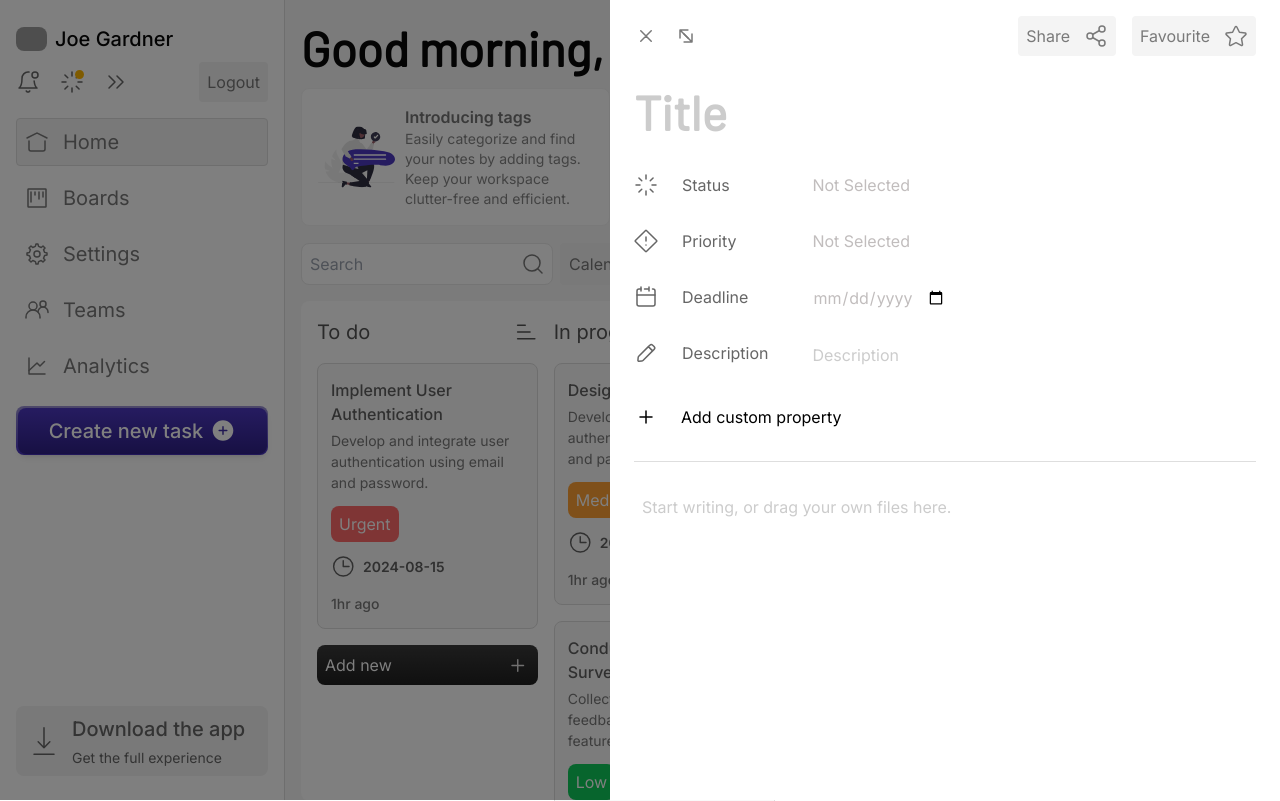
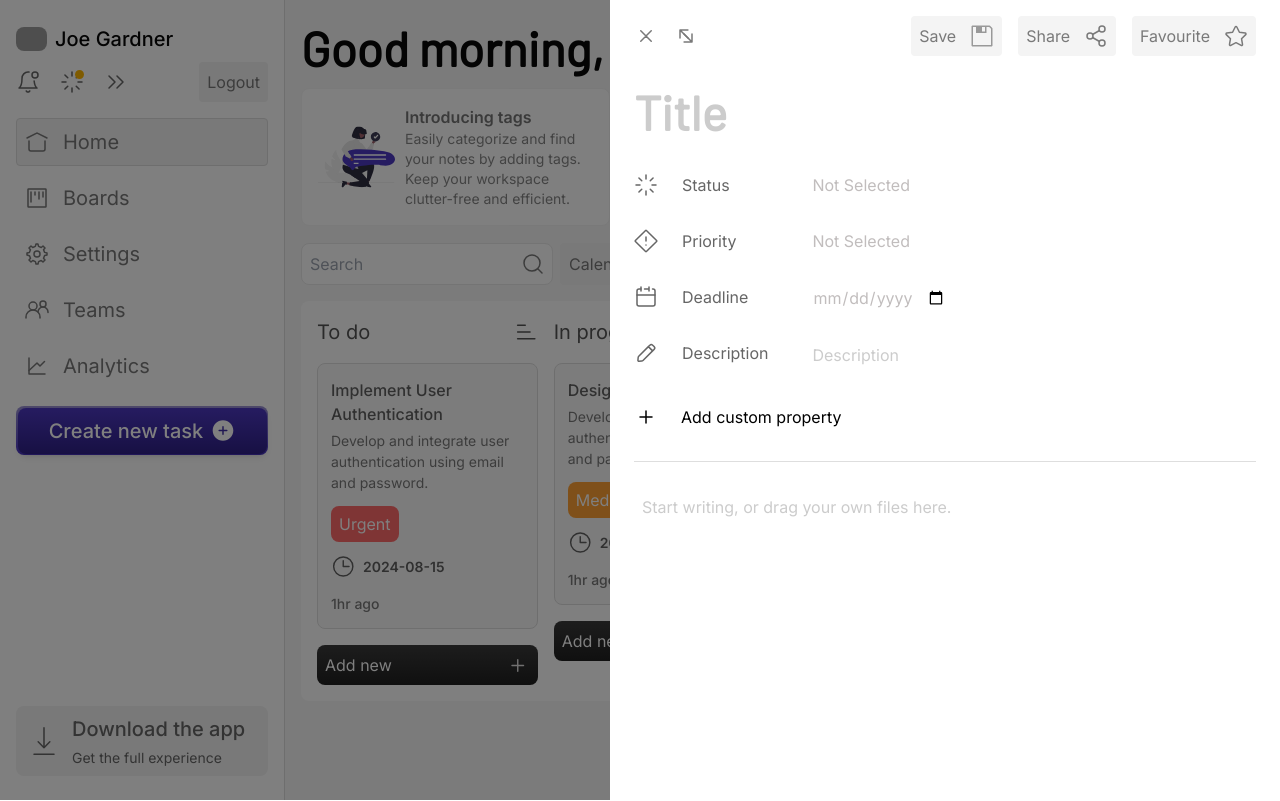
Before and after one commit to druvkotwani/Workflo, a Next.js app: page /dashboard in a window 1280 px wide. Both pictures are taken after a click on the element "Create new task". Built offline with nearby package versions, Linux system fonts and the light colour scheme; grey boxes are pictures that could not be loaded.

Commit message:
feat: Add a new task / update the tasks + save a task button added

```diff
--- a/src/app/components/List.tsx
+++ b/src/app/components/List.tsx
@@ -13,6 +13,7 @@ export interface ListProps {
   index?: number;
   draggableProps?: any;
   dragHandleProps?: any;
+  onClick?: () => void;
 }
 
 function checkPriority(priority: string) {
@@ -47,11 +48,13 @@ const List: React.FC<ListProps> = ({
   index,
   draggableProps,
   dragHandleProps,
+  onClick = () => {},
 }) => {
   return (
     <div
       {...draggableProps}
       {...dragHandleProps}
+      onClick={onClick}
       className={` py-[14px] px-[13px] rounded-lg bg-[#F9F9F9] border border-[#DEDEDE] `}
     >
       <div className="flex flex-col gap-[13px]">
--- a/src/app/components/Modal.tsx
+++ b/src/app/components/Modal.tsx
@@ -1,11 +1,12 @@
 "use client";
 
 import Image from "next/image";
-import React, { useContext } from "react";
+import React, { useContext, useEffect, useState } from "react";
 import { ModalContext } from "../context/modalContext";
 import styles from "./Modal.module.css";
+import { v4 as uuidv4 } from "uuid";
 
-const data = [
+const tempData = [
   {
     name: "Status",
     icon: "status.svg",
@@ -25,7 +26,57 @@ const data = [
 ];
 
 const Modal = () => {
-  const { setShowModal, status, setStatus } = useContext(ModalContext);
+  const {
+    setShowModal,
+    status,
+    setStatus,
+    setData,
+    data,
+    selectedTask,
+    setSelectedTask,
+  } = useContext(ModalContext);
+  const [title, setTitle] = useState(selectedTask?.heading || "");
+
+  const [priority, setPriorityLocal] = useState("Not Selected");
+  const [deadline, setDeadlineLocal] = useState("");
+  const [description, setDescriptionLocal] = useState("");
+  const [mainDescription, setMainDescription] = useState("");
+
+  useEffect(() => {
+    if (selectedTask) {
+      setTitle(selectedTask.heading);
+      setPriorityLocal(selectedTask.priority);
+      setDeadlineLocal(selectedTask.date);
+      setDescriptionLocal(selectedTask.description);
+    }
+  }, [selectedTask]);
+
+  const handleSubmit = () => {
+    const updatedTask = {
+      id: selectedTask ? selectedTask.id : uuidv4(),
+      heading: title,
+      description,
+      priority,
+      date: deadline,
+      time: new Date().toLocaleTimeString(),
+      where: status,
+    };
+
+    if (selectedTask) {
+      // Update existing task
+      setData((prev: any) =>
+        prev.map((task: any) =>
+          task.id === updatedTask.id ? updatedTask : task
+        )
+      );
+    } else {
+      // Add new task
+      setData((prev: any) => [updatedTask, ...prev]);
+    }
+
+    setShowModal(false);
+    setSelectedTask(null);
+  };
   return (
     <div
       data-aos="fade-left"
@@ -43,7 +94,7 @@ const Modal = () => {
               alt="Close"
               width={24}
               height={24}
-              onClick={() => setShowModal(false)}
+              onClick={() => (setShowModal(false), setSelectedTask(null))}
               className="cursor-pointer"
             />
             <Image
@@ -55,6 +106,18 @@ const Modal = () => {
             />
           </div>
           <div className="flex items-center gap-4">
+            <div
+              onClick={handleSubmit}
+              className="cursor-pointer p-2 flex gap-[14px] bg-[#F4F4F4] rounded font-inter text-base text-[#797979]"
+            >
+              Save
+              <Image
+                src="/assets/dashboard/modal/save.svg"
+                alt="Save"
+                width={24}
+                height={24}
+              />
+            </div>
             <div className="cursor-pointer p-2 flex gap-[14px] bg-[#F4F4F4] rounded font-inter text-base text-[#797979]">
               Share
               <Image
@@ -81,13 +144,15 @@ const Modal = () => {
           <div className="flex flex-col gap-8 items-start justify-center">
             <input
               type="text"
+              onChange={(e) => setTitle(e.target.value)}
+              value={title}
               placeholder="Title"
               className={`text-5xl font-barlow font-semibold focus:outline-none ${styles["input-placeholder"]} ${styles["input-text"]}`}
             />
 
             <div className="flex gap-[60px] w-full">
               <div className="flex flex-col gap-8">
-                {data.map((item: any, index: number) => (
+                {tempData.map((item: any, index: number) => (
                   <div key={index} className="flex gap-6">
                     <Image
                       src={`/assets/dashboard/modal/${item.icon}`}
@@ -126,29 +191,35 @@ const Modal = () => {
                 </select>
 
                 <select
+                  value={priority}
+                  onChange={(e) => setPriorityLocal(e.target.value)}
                   className={`max-w-[150px] text-base font-inter rounded focus:outline-none ${styles.customSelect}`}
                 >
                   <option
                     className="text-[#C1BDBD] font-inter text-base"
-                    value=""
+                    value="Not Selected"
                     disabled
                     selected
                     hidden
                   >
                     Not Selected
                   </option>
-                  <option value="low">Low</option>
-                  <option value="medium">Medium</option>
-                  <option value="high">High</option>
+                  <option value="Low">Low</option>
+                  <option value="Medium">Medium</option>
+                  <option value="Urgent">Urgent</option>
                 </select>
 
                 <input
+                  value={deadline}
+                  onChange={(e) => setDeadlineLocal(e.target.value)}
                   type="date"
                   className={`w-full max-w-[150px] text-base font-inter rounded focus:outline-none  ${styles.customSelect}`}
                 />
 
                 <input
                   placeholder="Description"
+                  value={description}
+                  onChange={(e) => setDescriptionLocal(e.target.value)}
                   className={`text-base  font-inter  rounded focus:outline-none ${styles["input-placeholder"]}  ${styles["input-text-2"]}`}
                 />
               </div>
@@ -174,6 +245,8 @@ const Modal = () => {
       {/* Start writing, or drag your own files here. */}
 
       <input
+        value={mainDescription}
+        onChange={(e) => setMainDescription(e.target.value)}
         type="text"
         placeholder="Start writing, or drag your own files here."
         className={`text-base font-inter  focus:outline-none ${styles["input-placeholder"]} ${styles["input-text-2"]}`}
--- a/src/app/context/modalContext.tsx
+++ b/src/app/context/modalContext.tsx
@@ -1,6 +1,59 @@
 "use client";
 
 import { useState, createContext } from "react";
+import { v4 as uuidv4 } from "uuid";
+
+export interface Task {
+  id: string;
+  heading: string;
+  description: string;
+  priority: string;
+  date: string;
+  time: string;
+  where: string;
+}
+
+const tempData = [
+  {
+    id: uuidv4(),
+    heading: "Implement User Authentication",
+    description:
+      "Develop and integrate user authentication using email and password.",
+    priority: "Urgent",
+    date: "2024-08-15",
+    time: "1hr ago",
+    where: "To do",
+  },
+  {
+    id: uuidv4(),
+    heading: "Design Home Page UI",
+    description:
+      "Develop and integrate user authentication using email and password.",
+    priority: "Medium",
+    date: "2024-08-15",
+    time: "1hr ago",
+    where: "In progress",
+  },
+  {
+    id: uuidv4(),
+    heading: "Integrate Cloud Storage",
+    description: "Enable cloud storage for note backup and synchronization.",
+    priority: "Urgent",
+    date: "2024-08-20",
+    time: "2 days ago",
+    where: "Under review",
+  },
+  {
+    id: uuidv4(),
+    heading: "Test Cross-browser Compatibility",
+    description:
+      "Ensure the app works seamlessly across different web browsers.",
+    priority: "Medium",
+    date: "2024-07-30",
+    time: "4 days ago",
+    where: "Finished",
+  },
+];
 
 export const ModalContext = createContext({
   title: "",
@@ -9,24 +62,18 @@ export const ModalContext = createContext({
   setShowModal: (value: boolean) => {},
   status: "Not Selected",
   setStatus: (value: string) => {},
-  priority: "Not Selected",
-  setPriority: (value: string) => {},
-  deadline: "",
-  setDeadline: (value: string) => {},
-  description: "",
-  setDescription: (value: string) => {},
-  bigDescription: "",
-  setBigDescription: (value: string) => {},
+  data: tempData,
+  setData: (value: any) => {},
+  selectedTask: null as Task | null,
+  setSelectedTask: (value: Task | null) => {},
 });
 
 export const ModalProvider = ({ children }: any) => {
+  const [data, setData] = useState(tempData);
   const [title, setTitle] = useState("");
   const [showModal, setShowModal] = useState(false);
   const [status, setStatus] = useState("Not Selected");
-  const [priority, setPriority] = useState("Not Selected");
-  const [deadline, setDeadline] = useState("");
-  const [description, setDescription] = useState("");
-  const [bigDescription, setBigDescription] = useState("");
+  const [selectedTask, setSelectedTask] = useState<Task | null>(null);
 
   return (
     <ModalContext.Provider
@@ -37,14 +84,10 @@ export const ModalProvider = ({ children }: any) => {
         setShowModal,
         status,
         setStatus,
-        priority,
-        setPriority,
-        deadline,
-        setDeadline,
-        description,
-        setDescription,
-        bigDescription,
-        setBigDescription,
+        data,
+        setData,
+        selectedTask,
+        setSelectedTask,
       }}
     >
       {children}
--- a/src/app/dashboard/modalDisplay.tsx
+++ b/src/app/dashboard/modalDisplay.tsx
@@ -5,7 +5,7 @@ import Modal from "../components/Modal";
 import { ModalContext } from "../context/modalContext";
 
 const ModalDisplay = () => {
-  const { showModal, setShowModal } = useContext(ModalContext);
+  const { showModal, setShowModal, setSelectedTask } = useContext(ModalContext);
 
   return (
     <div className="relative">
@@ -16,7 +16,7 @@ const ModalDisplay = () => {
       {showModal && (
         <div
           className="fixed top-0 left-0 w-full h-full bg-black bg-opacity-50"
-          onClick={() => setShowModal(false)}
+          onClick={() => (setShowModal(false), setSelectedTask(null))}
         ></div>
       )}
     </div>
--- a/src/app/dashboard/workspace.tsx
+++ b/src/app/dashboard/workspace.tsx
@@ -1,87 +1,12 @@
 "use client";
 import Image from "next/image";
-import React, { useContext, useState } from "react";
+import React, { useContext, useEffect, useState } from "react";
 import Button2 from "../components/Button2";
 import List from "../components/List";
 import { v4 as uuidv4 } from "uuid";
 import dynamic from "next/dynamic";
 import { ListProps } from "../components/List";
-import { ModalContext } from "../context/modalContext";
-
-const tempData = [
-  {
-    id: uuidv4(),
-    heading: "Implement User Authentication",
-    description:
-      "Develop and integrate user authentication using email and password.",
-    priority: "Urgent",
-    date: "2024-08-15",
-    time: "1hr ago",
-    where: "To do",
-  },
-  {
-    id: uuidv4(),
-
-    heading: "Design Home Page UI",
-    description:
-      "Develop and integrate user authentication using email and password.",
-    priority: "Medium",
-    date: "2024-08-15",
-    time: "1hr ago",
-    where: "In progress",
-  },
-  {
-    id: uuidv4(),
-
-    heading: "Conduct User Feedback Survey",
-    description: "Collect and analyze user feedback to improve app features.",
-    priority: "Low",
-    date: "2024-08-05",
-    time: "3hr ago",
-    where: "In progress",
-  },
-  {
-    id: uuidv4(),
-
-    heading: "Conduct User Feedback Survey",
-    description: "Collect and analyze user feedback to improve app features.",
-    priority: "Low",
-    date: "2024-08-05",
-    time: "3hr ago",
-    where: "In progress",
-  },
-  {
-    id: uuidv4(),
-
-    heading: "Conduct User Feedback Survey",
-    description: "Collect and analyze user feedback to improve app features.",
-    priority: "Low",
-    date: "2024-08-05",
-    time: "3hr ago",
-    where: "In progress",
-  },
-  {
-    id: uuidv4(),
-
-    heading: "Integrate Cloud Storage",
-    description: "Enable cloud storage for note backup and synchronization.",
-    priority: "Urgent",
-    date: "2024-08-20",
-    time: "2 days ago",
-    where: "Under review",
-  },
-  {
-    id: uuidv4(),
-
-    heading: "Test Cross-browser Compatibility",
-    description:
-      "Ensure the app works seamlessly across different web browsers.",
-    priority: "Medium",
-    date: "2024-07-30",
-    time: "4 days ago",
-    where: "Finished",
-  },
-];
+import { ModalContext, Task } from "../context/modalContext";
 
 const col = ["To do", "In progress", "Under review", "Finished"];
 
@@ -103,13 +28,23 @@ const Draggable = dynamic(
 );
 
 const Workspace = () => {
-  const { setShowModal, setStatus } = useContext(ModalContext);
+  const { setShowModal, setStatus, data, setSelectedTask } =
+    useContext(ModalContext);
   const [columns, setColumns] = useState<ColumnsState>({
-    "To do": tempData.filter((item) => item.where === "To do"),
-    "In progress": tempData.filter((item) => item.where === "In progress"),
-    "Under review": tempData.filter((item) => item.where === "Under review"),
-    Finished: tempData.filter((item) => item.where === "Finished"),
+    "To do": [],
+    "In progress": [],
+    "Under review": [],
+    Finished: [],
   });
+
+  useEffect(() => {
+    setColumns({
+      "To do": data.filter((item) => item.where === "To do"),
+      "In progress": data.filter((item) => item.where === "In progress"),
+      "Under review": data.filter((item) => item.where === "Under review"),
+      Finished: data.filter((item) => item.where === "Finished"),
+    });
+  }, [data]);
 
   const onDragEnd = (result: any) => {
     const { source, destination } = result;
@@ -170,7 +105,14 @@ const Workspace = () => {
                           {...provided.draggableProps}
                           {...provided.dragHandleProps}
                         >
-                          <List {...item} />
+                          <List
+                            {...item}
+                            onClick={() => (
+                              setSelectedTask(item as Task),
+                              setStatus(columnName),
+                              setShowModal(true)
+                            )}
+                          />
                         </div>
                       )}
                     </Draggable>
```
Also changed, not shown: public/assets/dashboard/modal/save.svg (added).
